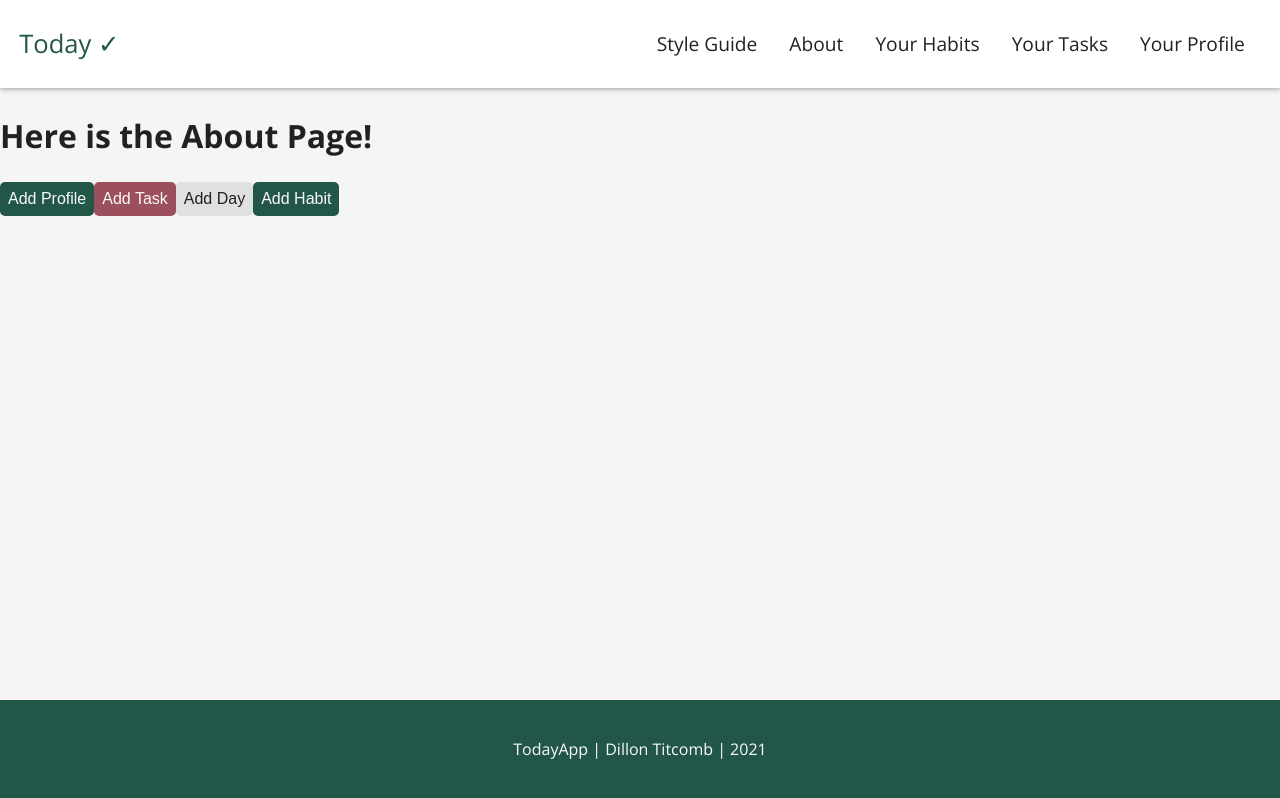
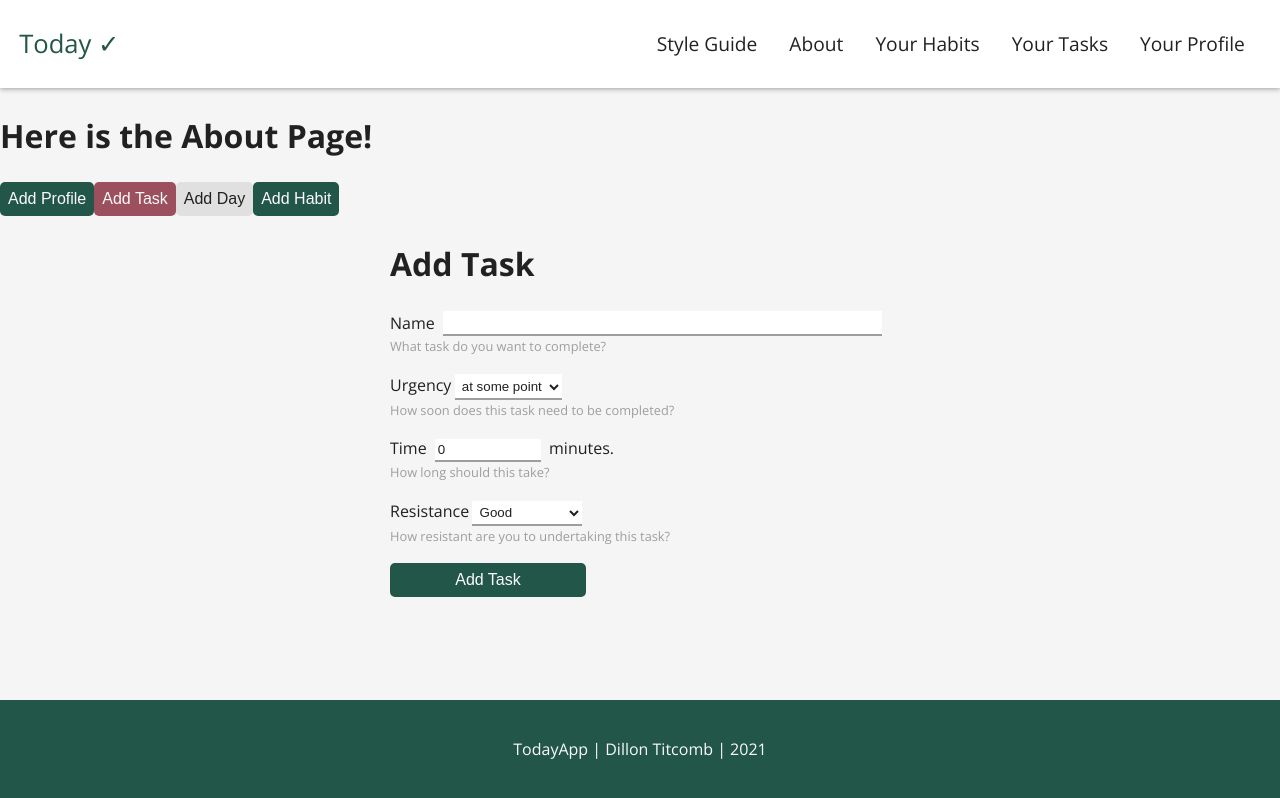
Before and after one commit to dillontitcomb/today, a Next.js app: page /about in a window 1280 px wide. Built offline with nearby package versions, Linux system fonts and the light colour scheme.

Commit message:
finish simpleAddTask form.

```diff
--- a/components/tasks/SimpleAddTask.js
+++ b/components/tasks/SimpleAddTask.js
@@ -1,42 +1,137 @@
+import { useFormik } from 'formik';
+import { useRouter } from 'next/router';
+import { useState } from 'react';
 import styled from 'styled-components';
+import { mutate } from 'swr';
+import { fetcher } from '../../utils/helperFunctions';
+import { Button } from '../layout/Buttons';
+import {
+  Checkbox,
+  Form,
+  FormMessage,
+  NumberInput,
+  Option,
+  Select,
+  TextInput,
+} from '../layout/Forms';
+import { SubText } from '../layout/Typography';
 
-const AddTaskContainer = styled.div`
-  max-width: 400px;
-  margin: 2rem auto;
-  border-radius: 25px;
-  display: grid;
-  grid-template-rows: 1fr auto 1fr;
-  overflow: hidden;
-  box-shadow: 8px 10px 16px rgba(0, 0, 0, 0.1);
+const FormContainer = styled.div`
+  margin: auto;
+  text-align: left;
+  max-width: 500px;
 `;
 
-const IconGroup = styled.div`
-  background-color: ${({ theme }) => theme.colors.secondary};
+const ButtonContainer = styled.div`
   display: grid;
-  grid-template-columns: 1fr 1fr 1fr;
+  grid-template-columns: 1fr 1fr;
   justify-content: stretch;
-  span {
-    place-self: center;
-  }
+  grid-gap: 0.5rem;
+  max-width: 400px;
 `;
 
-const Title = styled.div`
-  background-color: ${({ theme }) => theme.colors.primary};
-  color: ${({ theme }) => theme.colors.lightText};
+const FormGroup = styled.div`
+  margin-bottom: 1rem;
+`;
+
+const InputGroup = styled.div`
+  display: flex;
 `;
 
 export default function SimpleAddTask() {
+  const [message, setMessage] = useState('');
+  const [messageStyle, setMessageStyle] = useState('');
+
+  const formik = useFormik({
+    initialValues: {
+      name: '',
+      time: 0,
+      resistance: 0,
+      urgency: 0,
+    },
+    onSubmit: async (values) => {
+      console.log('Trying to submit form to add task!');
+      const newTask = await fetcher(`/api/tasks`, {
+        method: 'POST',
+        body: JSON.stringify(values),
+      });
+      setMessage(`Task created: ${newTask.data.name}`);
+      setMessageStyle('success');
+    },
+  });
+
+  function onSelect(e) {
+    e.preventDefault();
+    console.log(formik.values);
+    formik.setFieldValue(e.target.name, e.target.value);
+  }
+
   return (
-    <AddTaskContainer>
-      <Title>
-        <h1>Do 15 Burpees</h1>
-      </Title>
-      <h3>Details</h3>
-      <IconGroup>
-        <span>Time</span>
-        <span>Urgency</span>
-        <span>Complete</span>
-      </IconGroup>
-    </AddTaskContainer>
+    <div>
+      <Form onSubmit={formik.handleSubmit}>
+        <FormContainer>
+          <h1>Add Task</h1>
+          <FormGroup>
+            <InputGroup>
+              <label htmlFor='name'>Name</label>
+              <TextInput
+                type='text'
+                name='name'
+                id='name'
+                onChange={formik.handleChange}
+                value={formik.values.name}
+                full
+              ></TextInput>
+            </InputGroup>
+            <SubText>What task do you want to complete?</SubText>
+          </FormGroup>
+          <FormGroup>
+            Urgency
+            <Select name='urgency' id='urgency' onChange={onSelect}>
+              <Option value='0'>at some point</Option>
+              <Option value='1'>soon</Option>
+              <Option value='2'>urgently</Option>
+              <Option value='3'>very urgently</Option>
+            </Select>
+            <SubText>How soon does this task need to be completed?</SubText>
+          </FormGroup>
+          <FormGroup>
+            Time
+            <NumberInput
+              placeholder='0'
+              name='time'
+              id='time'
+              onChange={formik.handleChange}
+              value={formik.values.time}
+            ></NumberInput>
+            minutes.
+            <SubText>How long should this take?</SubText>
+          </FormGroup>
+          <FormGroup>
+            Resistance
+            <Select
+              name='resistance'
+              id='resistance'
+              onChange={onSelect}
+              value={formik.values.resistance}
+            >
+              <Option value='0'>Good</Option>
+              <Option value='1'>Hesitant</Option>
+              <Option value='2'>Very Stressed</Option>
+              <Option value='3'>Terrified</Option>
+            </Select>
+            <SubText>How resistant are you to undertaking this task?</SubText>
+          </FormGroup>
+          <ButtonContainer>
+            <Button buttonstyle='primary' type='submit'>
+              Add Task
+            </Button>
+          </ButtonContainer>
+          {message && (
+            <FormMessage messageStyle={messageStyle}>{message}</FormMessage>
+          )}
+        </FormContainer>
+      </Form>
+    </div>
   );
 }
--- a/pages/about.js
+++ b/pages/about.js
@@ -1,4 +1,5 @@
 import { Button } from '../components/layout/Buttons';
+import SimpleAddTask from '../components/tasks/SimpleAddTask';
 import { fetcher } from '../utils/helperFunctions';
 
 const fakeProfileData = {
@@ -82,6 +83,7 @@ export default function about() {
       <Button buttonstyle='primary' onClick={handleAddHabit}>
         Add Habit
       </Button>
+      <SimpleAddTask></SimpleAddTask>
     </div>
   );
 }
```
Also changed, not shown: components/tasks/AddTaskModal.js (added, +42 -0 lines).
